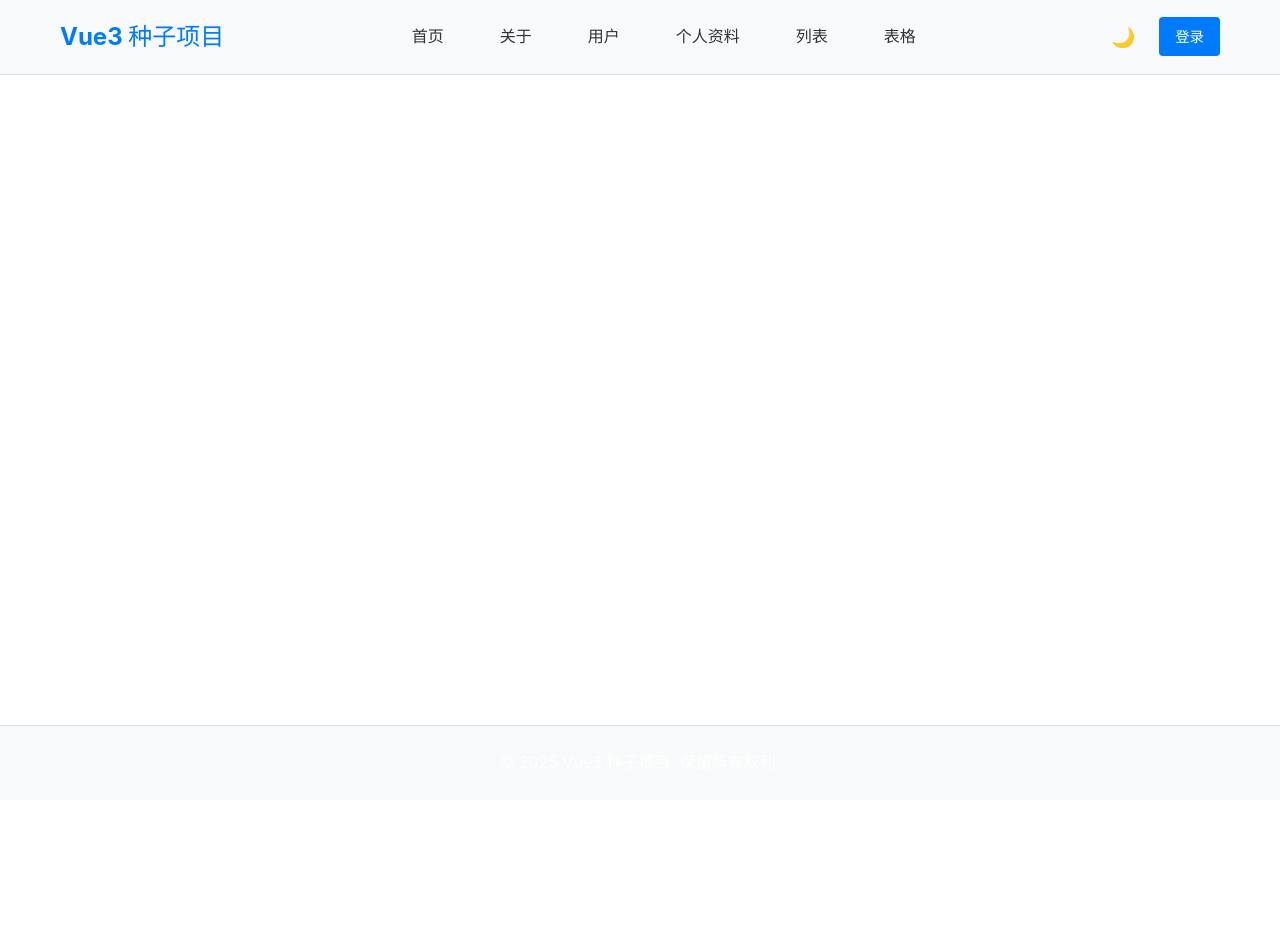
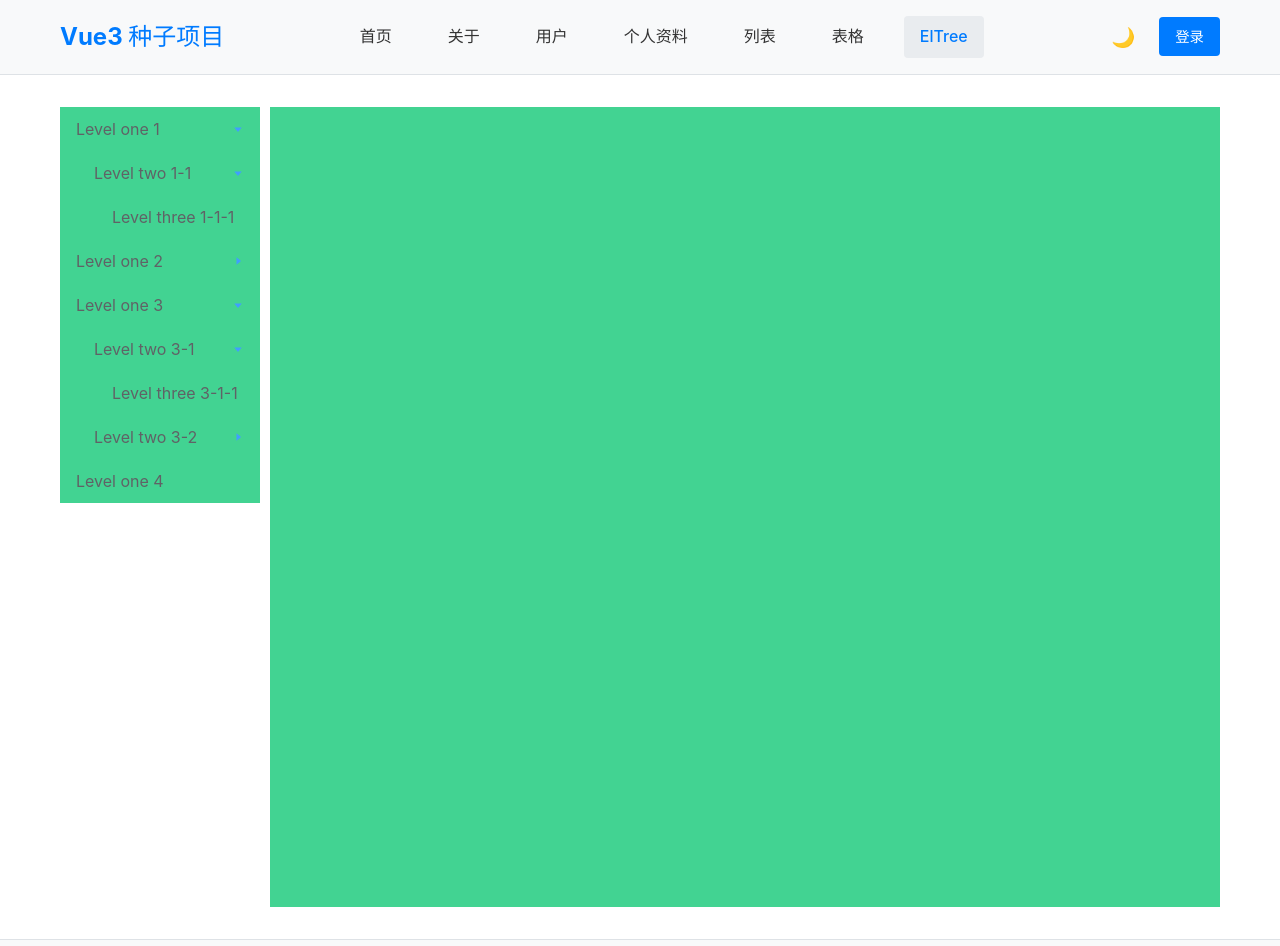
Before and after one commit to zyd806094224/Vue3SeedProject, a Vue app: page /elTreeView in a window 1280 px wide. Shown: the top 946 px of the page. Before the commit the page ends 800 px from the top, so only its background shows below. Built offline with nearby package versions, Linux system fonts and the light colour scheme.

Commit message:
ElTreeView组件提交

```diff
--- a/src/layouts/MainLayout.vue
+++ b/src/layouts/MainLayout.vue
@@ -15,6 +15,7 @@
             <RouterLink to="/profile" class="nav-link">个人资料</RouterLink>
             <RouterLink to="/virtualList" class="nav-link">列表</RouterLink>
             <RouterLink to="/tableListView" class="nav-link">表格</RouterLink>
+            <RouterLink to="/elTreeView" class="nav-link">ElTree</RouterLink>
           </nav>
           <!-- 用户操作区域 -->
           <div class="user-actions">
--- a/src/router/index.ts
+++ b/src/router/index.ts
@@ -36,6 +36,11 @@ const routes = [
     path: '/tableListView',
     name: 'tableListView',
     component: () => import('../views/TableListView.vue')
+  },
+  {
+    path: '/elTreeView',
+    name: 'elTreeView',
+    component: () => import('../views/ElTreeView.vue')
   }
 ]
 
--- /dev/null
+++ b/src/views/ElTreeView.vue
@@ -0,0 +1,185 @@
+<template>
+  <div class="root">
+    <div class="left">
+      <el-tree
+        ref="tree"
+        :data="data"
+        :default-checked-keys="defaultCheckedKeys"
+        :default-expanded-keys="defaultExpandedKeys"
+        node-key="id"
+        :props="defaultProps"
+        @node-click="handleNodeClick"
+      />
+    </div>
+    <div class="right">
+      {{ content }}
+    </div>
+  </div>
+</template>
+
+<script setup lang="ts">
+import { onMounted, ref } from 'vue'
+
+interface Tree {
+  id: string
+  label: string
+  children?: Tree[]
+}
+
+//接受组件传参props
+const props = defineProps(['a', 'b'])
+
+//defaultProps 是用于配置 el-tree 组件的属性映射对象
+//children: 'children' 指定树节点的子节点属性名为 children
+//label: 'label' 指定树节点的标签属性名为 label
+const defaultProps = {
+  children: 'children',
+  label: 'label'
+}
+
+let content = ref('')
+//默认选中
+let defaultCheckedKeys = ['1', '3']
+//默认展开
+let defaultExpandedKeys = ref(['1', '3'])
+
+onMounted(() => {
+  defaultExpandedKeys.value = ['1-1', '3-1']
+})
+
+const handleNodeClick = (data: Tree) => {
+  console.log(data)
+  content.value = data.label
+}
+
+const data: Tree[] = [
+  {
+    id: '1',
+    label: 'Level one 1',
+    children: [
+      {
+        id: '1-1',
+        label: 'Level two 1-1',
+        children: [
+          {
+            id: '1-1-1',
+            label: 'Level three 1-1-1'
+          }
+        ]
+      }
+    ]
+  },
+  {
+    id: '2',
+    label: 'Level one 2',
+    children: [
+      {
+        id: '2-1',
+        label: 'Level two 2-1',
+        children: [
+          {
+            id: '2-1-1',
+            label: 'Level three 2-1-1'
+          }
+        ]
+      },
+      {
+        id: '2-2',
+        label: 'Level two 2-2',
+        children: [
+          {
+            id: '2-2-1',
+            label: 'Level three 2-2-1'
+          }
+        ]
+      }
+    ]
+  },
+  {
+    id: '3',
+    label: 'Level one 3',
+    children: [
+      {
+        id: '3-1',
+        label: 'Level two 3-1',
+        children: [
+          {
+            id: '3-1-1',
+            label: 'Level three 3-1-1'
+          }
+        ]
+      },
+      {
+        id: '3-2',
+        label: 'Level two 3-2',
+        children: [
+          {
+            id: '3-2-1',
+            label: 'Level three 3-2-1'
+          }
+        ]
+      }
+    ]
+  },
+  {
+    id: '4',
+    label: 'Level one 4'
+  }
+]
+</script>
+
+<style scoped>
+.root {
+  display: flex;
+  flex-direction: row;
+  height: 100vh;
+}
+
+.left {
+  background: #ffffff;
+  width: 200px;
+  margin-right: 10px; /* 与右侧区域的间距 */
+  display: flex;
+  flex-direction: column;
+}
+
+.right {
+  flex: 1;
+  background: #42d392;
+}
+
+/* 修改节点文本字体大小 */
+.left :deep(.el-tree-node__label) {
+  font-size: 16px;
+  padding-left: 16px;
+}
+
+.left :deep(.el-tree-node__content) {
+  height: 44px;
+  line-height: 44px;
+  background: #42d392;
+}
+
+/* 修改选中节点背景色 */
+.left :deep(.el-tree-node.is-current > .el-tree-node__content) {
+  background-color: #0dcaf0;
+  color: #409eff;
+}
+
+/* 修改节点 hover 效果 */
+.left :deep(.el-tree-node__content:hover) {
+  background-color: #28a745;
+}
+
+/* 修改展开图标颜色 */
+.left :deep(.el-tree-node__expand-icon) {
+  color: #409eff;
+}
+
+.left :deep(.el-tree-node__expand-icon) {
+  position: absolute;
+  right: 10px; /* 距离右边的距离 */
+  left: auto;
+  color: #409eff;
+}
+</style>
```
